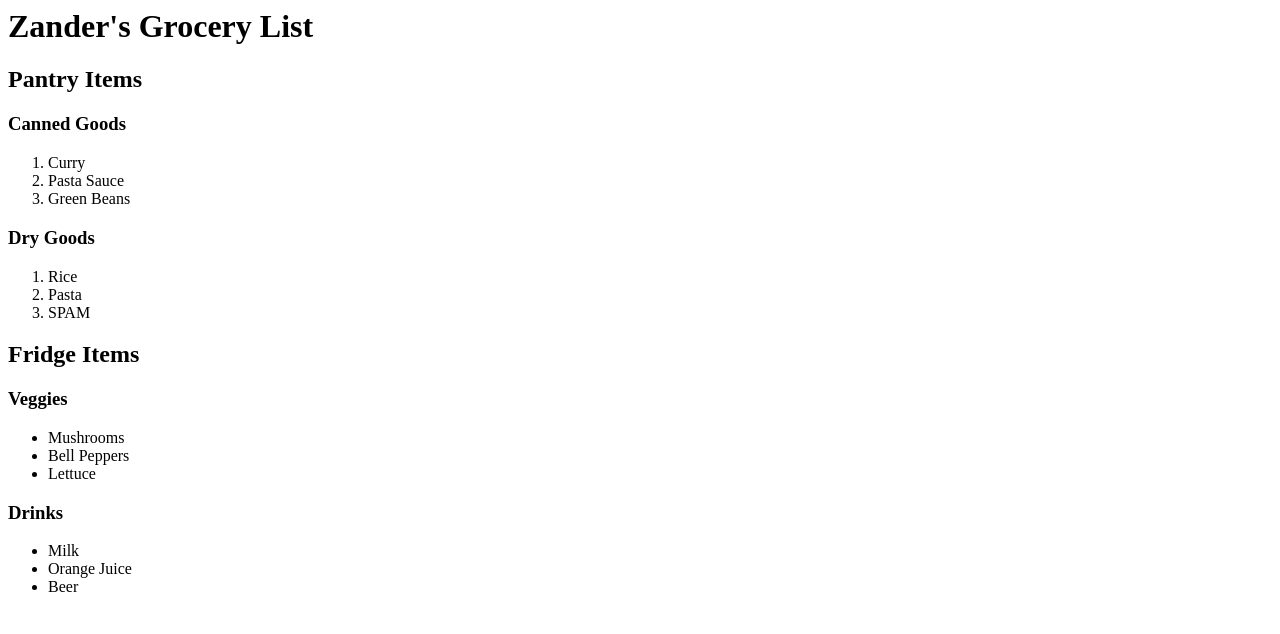
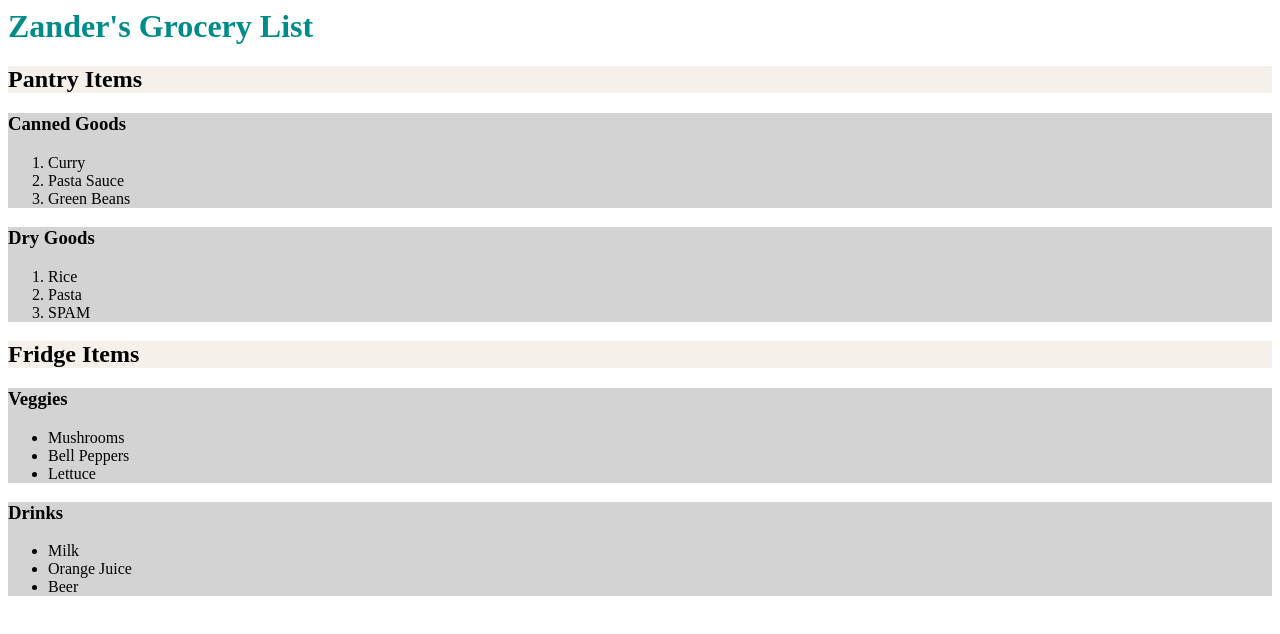
Before and after one commit to Zandypants/FAblock6-GroceryList, a plain HTML site: page index.html in a window 1280 px wide. Drawn offline with Linux system fonts and the light colour scheme.

Commit message:
Incorporated css styling to add colors

```diff
--- a/index.html
+++ b/index.html
@@ -1,6 +1,7 @@
 <html>
     <head>
         <title>Groceries for Zander</title>
+        <link rel = "stylesheet" href="./styles.css">
     </head>
     <body>
         <header>
@@ -9,7 +10,7 @@
     </body>
 
     <!-- Pantry -->
-    <section>
+    <article>
         <h2>Pantry Items</h2>
         <section>
             <h3>Canned Goods</h3>
@@ -27,10 +28,10 @@
                 <li>SPAM</li>
             </ol>
         </section>
-    </section>
+    </article>
 
     <!-- Fridge -->
-    <section>
+    <article>
         <h2>Fridge Items</h2>
         <section>
             <h3>Veggies</h3>
@@ -48,5 +49,5 @@
                 <li>Beer</li>
             </ul>
         </section>
-    </section>
+    </article>
 </html>
--- a/styles.css
+++ b/styles.css
@@ -0,0 +1,11 @@
+h1 {
+    color: darkcyan;
+}
+
+h2 {
+    background-color: #F5F0E9;
+}
+
+section {
+    background-color: lightgray;
+}
```
